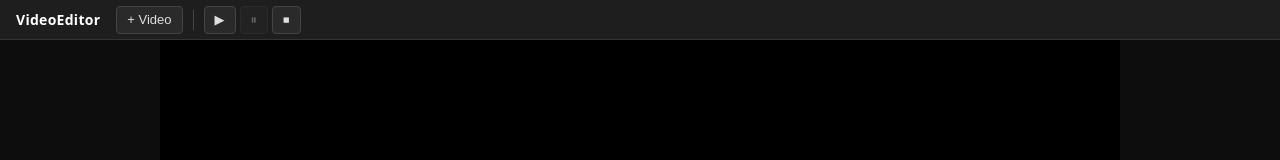
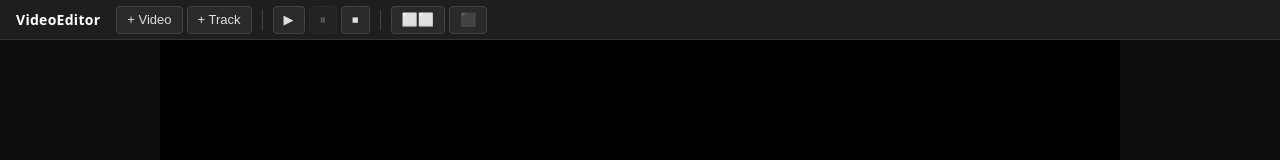
Before and after one commit to Melkoh02/video-editor, a React (Vite) app: page / in a window 1280 px wide. Shown: the top 160 px of the page. Built offline with nearby package versions, Linux system fonts and the light colour scheme.

Commit message:
add second video track and side-by-side layout

```diff
--- a/src/components/Toolbar.tsx
+++ b/src/components/Toolbar.tsx
@@ -2,36 +2,38 @@ import { useRef } from "react";
 import { useAppStore } from "../state/store";
 import { sourceRegistry } from "../engine/sourceRegistry";
 import { playbackController } from "../engine/playback";
+import { applySideBySideLayout, applyFullscreenLayout } from "../engine/layout";
 import { nanoid } from "../utils/nanoid";
 
 export function Toolbar() {
   const fileInputRef = useRef<HTMLInputElement>(null);
+  const trackTargetRef = useRef<"existing" | "new">("existing");
   const playerState = useAppStore((s) => s.playerState);
   const addTrack = useAppStore((s) => s.addTrack);
   const addClip = useAppStore((s) => s.addClip);
-  const project = useAppStore((s) => s.project);
 
-  async function handleOpenVideo(file: File) {
+  async function handleOpenVideo(file: File, forceNewTrack: boolean) {
     const sourceId = nanoid();
     const entry = await sourceRegistry.register(sourceId, file);
 
-    // Find or create a video track
+    // Determine target track
+    const tracks = useAppStore.getState().project.tracks;
+    const videoTracks = tracks.filter((t) => t.type === "video");
+
     let trackId: string;
-    const existingVideoTrack = project.tracks.find((t) => t.type === "video");
-    if (existingVideoTrack) {
-      trackId = existingVideoTrack.id;
+    if (!forceNewTrack && videoTracks.length > 0) {
+      // Append to first video track
+      trackId = videoTracks[0].id;
     } else {
-      trackId = nanoid();
+      // Create a new video track
       addTrack("video");
-      // Track is added synchronously; fetch from store
-      const tracks = useAppStore.getState().project.tracks;
-      const newTrack = tracks[tracks.length - 1];
-      trackId = newTrack.id;
+      const updated = useAppStore.getState().project.tracks;
+      trackId = updated[updated.length - 1].id;
     }
 
-    // Place clip at timeline position 0 (or after last clip on track)
-    const tracks = useAppStore.getState().project.tracks;
-    const track = tracks.find((t) => t.id === trackId);
+    // Place clip after last clip on the target track
+    const freshTracks = useAppStore.getState().project.tracks;
+    const track = freshTracks.find((t) => t.id === trackId);
     let timelineStart = 0;
     if (track && track.clips.length > 0) {
       const last = track.clips[track.clips.length - 1];
@@ -46,23 +48,32 @@ export function Toolbar() {
       transform: { x: 0, y: 0, scaleX: 1, scaleY: 1, rotation: 0 },
       volume: 1,
     });
+
+    // After adding to a new track, redistribute layout
+    if (forceNewTrack) {
+      // Wait a tick for store to settle
+      setTimeout(() => applySideBySideLayout(), 0);
+    }
+  }
+
+  function openFile(forceNewTrack: boolean) {
+    trackTargetRef.current = forceNewTrack ? "new" : "existing";
+    fileInputRef.current?.click();
   }
 
   function onFileChange(e: React.ChangeEvent<HTMLInputElement>) {
     const file = e.target.files?.[0];
-    if (file) handleOpenVideo(file);
-    // Reset input so same file can be re-opened
+    if (file) handleOpenVideo(file, trackTargetRef.current === "new");
     e.target.value = "";
   }
 
   return (
     <div className="toolbar">
-      <button
-        className="tb-btn"
-        onClick={() => fileInputRef.current?.click()}
-        title="Open video file"
-      >
+      <button className="tb-btn" onClick={() => openFile(false)} title="Add video to first track">
         + Video
+      </button>
+      <button className="tb-btn" onClick={() => openFile(true)} title="Add video on a new track (side-by-side)">
+        + Track
       </button>
 
       <div className="tb-separator" />
@@ -91,6 +102,23 @@ export function Toolbar() {
         ⏹
       </button>
 
+      <div className="tb-separator" />
+
+      <button
+        className="tb-btn"
+        onClick={() => applySideBySideLayout()}
+        title="Side-by-side layout"
+      >
+        ⬜⬜
+      </button>
+      <button
+        className="tb-btn"
+        onClick={() => applyFullscreenLayout()}
+        title="Fullscreen layout"
+      >
+        ⬛
+      </button>
+
       <input
         ref={fileInputRef}
         type="file"
--- /dev/null
+++ b/src/engine/layout.ts
@@ -0,0 +1,64 @@
+/**
+ * Layout helpers — compute transforms for common arrangements.
+ *
+ * These are applied once when clips are placed, stored in clip.transform.
+ * The compositor uses whatever transform is on each clip, so these are
+ * just convenience utilities, not runtime logic.
+ */
+
+import type { Transform } from "../types";
+import { useAppStore } from "../state/store";
+
+/**
+ * Recompute side-by-side transforms for all video tracks.
+ * Distributes clips evenly across the horizontal axis.
+ *
+ * Called after adding a clip to a new track so the layout adjusts.
+ */
+export function applySideBySideLayout() {
+  const store = useAppStore.getState();
+  const videoTracks = store.project.tracks.filter((t) => t.type === "video");
+  const n = videoTracks.length;
+  if (n <= 1) return; // single track: keep centered, full size
+
+  // Each track gets 1/n of the width, scaled down accordingly
+  const scaleX = 1 / n;
+  const scaleY = 1 / n;
+
+  videoTracks.forEach((track, i) => {
+    // Offset: spread tracks from -0.5 to +0.5 (in project-space fraction)
+    // We'll express x offset in project pixels later — compositor uses project coords.
+    // For a 1920-wide project, track 0 of 2 → x = -480, track 1 → x = +480
+    // General: x_fraction = (i / (n - 1) - 0.5)  (for n >= 2)
+    const xFraction = n > 1 ? i / (n - 1) - 0.5 : 0;
+
+    // We'll inject x in "project pixels from center" as the compositor uses it
+    // The transform x is in project-resolution pixels. At scale 1/2, the clip
+    // occupies half the width so we offset ±projW/4.
+    // We don't have projW here, so we store a normalized value that the compositor
+    // will multiply. Instead, store the actual pixel offset — we know project res.
+    const { width: projW } = store.project.resolution;
+    const x = xFraction * projW * (1 - scaleX); // leave a little margin
+
+    const transform: Transform = { x, y: 0, scaleX, scaleY, rotation: 0 };
+
+    // Apply to all clips in this track
+    for (const clip of track.clips) {
+      store.updateClip(track.id, clip.id, { transform });
+    }
+  });
+}
+
+/**
+ * Reset all video track clips to full-screen centered transform.
+ */
+export function applyFullscreenLayout() {
+  const store = useAppStore.getState();
+  const videoTracks = store.project.tracks.filter((t) => t.type === "video");
+  const fullTransform: Transform = { x: 0, y: 0, scaleX: 1, scaleY: 1, rotation: 0 };
+  for (const track of videoTracks) {
+    for (const clip of track.clips) {
+      store.updateClip(track.id, clip.id, { transform: fullTransform });
+    }
+  }
+}
```
